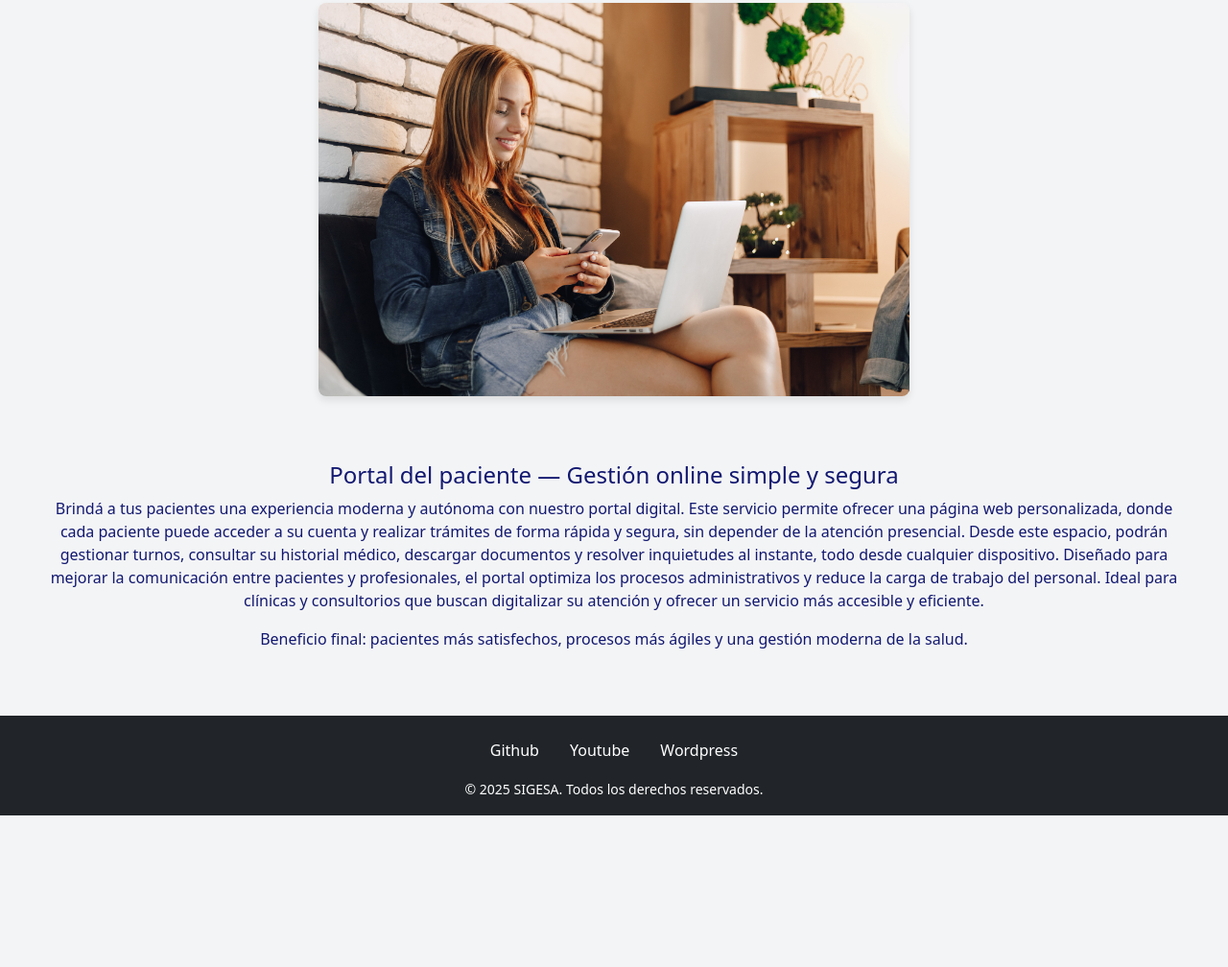
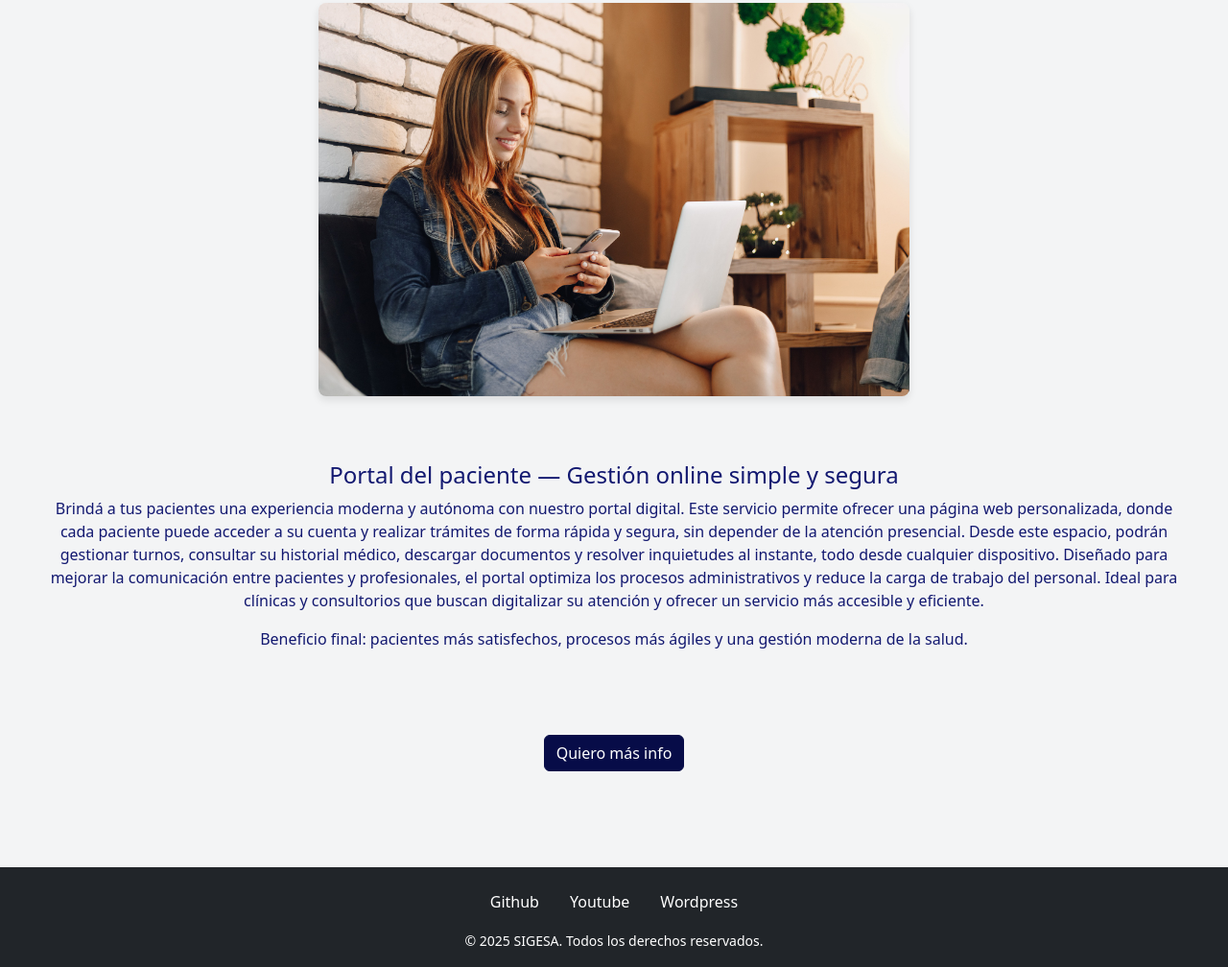
Before and after one commit to unity-lab/Segundo-cuatrimestre, a plain HTML site: page front-end/pages/portal.html in a window 1280 px wide. Shown: the part 127-1135 px from the top of the page at 96% size. Before the commit the page ends 977 px from the top, so only its background shows below. Drawn offline with nearby package versions, Linux system fonts and the light colour scheme.

Commit message:
arreglo en servicios

```diff
--- a/front-end/index.js
+++ b/front-end/index.js
@@ -217,8 +217,7 @@ const validarConsulta = (event) => {
         telefono : document.getElementById('consulta_telefono').value.trim(),
         motivo: document.getElementById('consulta_motivo').value.trim(),
         email : document.getElementById('consulta_email').value.trim(),
-        infoConsulta : document.getElementById('consulta_cuerpo').value.trim(),
-        fecha: new Date()
+        infoConsulta : document.getElementById('consulta_cuerpo').value.trim()
     }
     const consultaparaenviar = {
         remitente : consulta.email,
--- a/front-end/pages/portal.html
+++ b/front-end/pages/portal.html
@@ -54,6 +54,9 @@ Ideal para clínicas y consultorios que buscan digitalizar su atención y ofrece
 <p>Beneficio final: pacientes más satisfechos, procesos más ágiles y una gestión moderna de la salud.</p>
     </div>
 </section>
+<div class="contbot">
+      <a class="btn btn-primary" href="contacto.html" role="button">Quiero más info</a>
+    </div>
 <script src="https://cdn.jsdelivr.net/npm/bootstrap@5.3.3/dist/js/bootstrap.bundle.min.js"></script>
 <footer class="footer-fijo mt-auto py-3 bg-dark">
     <div class="container-fluid">
--- a/front-end/styles.css
+++ b/front-end/styles.css
@@ -99,3 +99,25 @@ color: rgb(28, 28, 28);;
   border-radius: 8px;
   box-shadow: 0 4px 8px rgba(0, 0, 0, 0.1);
 }
+.btn{
+
+  background-color:rgb(7, 12, 72);
+  border-color: rgb(7, 12, 72);
+  margin-bottom: 50px;
+
+}
+.btn:hover{
+  background-color: rgb(18, 24, 112);
+  border-color: rgb(18, 24, 112);
+}
+.contbot{
+  display: flex;
+  justify-content: center;
+  margin-top: 20px;
+  margin-bottom: 50px;
+}
+.vuelta{
+  display: flex;
+  justify-content: left;
+  margin-top: 20px;
+}
```
Also changed, not shown: front-end/pages/productos.html (+3 -0 lines), front-end/pages/software.html (+3 -0 lines), front-end/pages/soporte.html (+5 -1 lines).
